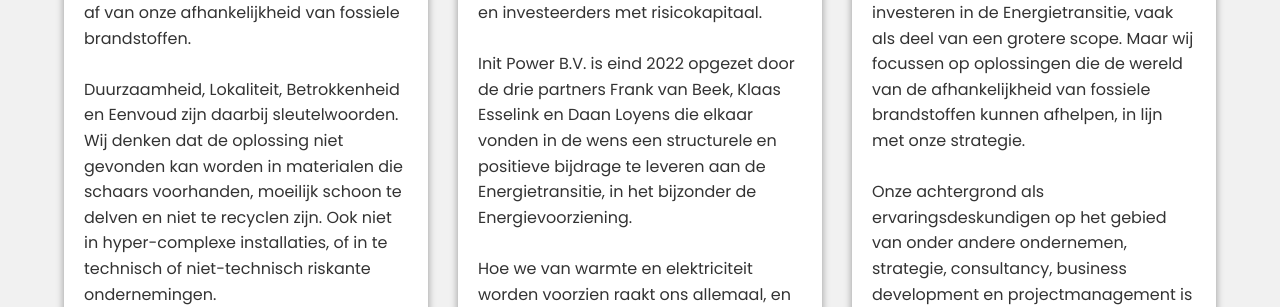
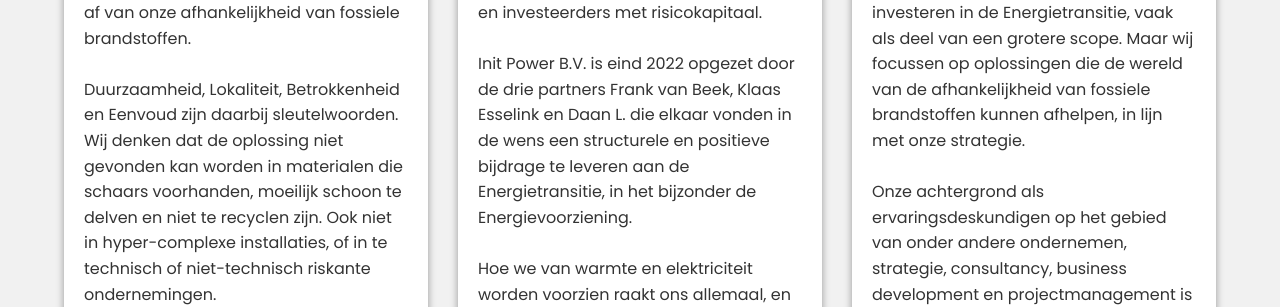
Before and after one commit to daanl63/initpower-new, a Jekyll site: the page built from index.html, in a window 1280 px wide. Shown: the part 477-784 px from the top of the page. Built offline with Jekyll 4.4.1, drawn with Linux system fonts in a browser that asks for light colours; nearby versions of some CDN libraries.

Commit message:
(fix): privacy fixes

```diff
--- a/_data/team.yaml
+++ b/_data/team.yaml
@@ -9,7 +9,7 @@
     bio:  Klaas heeft eveneens een lange kleurrijke Shell carriére gehad en hij is tevens bestuurder van de energie corporatie Haagse Stroom. Klaas is afgestudeerd in de Informatica aan de Rijksuniversiteit Groningen. Hij is tevens gepromoveerd op dit gebied.
     img:  Klaas.png
 
-  - name: Daan Loyens
+  - name: Daan L.
     role: CFO
     bio:  Daan heeft ook een Shell achtergrond en is een ervaren ondernemer en investeerder met meerdere exits. Daan is afgestudeerd in de Informatica aan de TU Eindhoven. Daar is hij ook gepromoveerd en in de Coronaperiode heeft hij zijn Executive Master behaald in Cybersecurity & Governance aan de Universiteit van Leiden.
     img:  Daan closeup.png
--- a/contact.html
+++ b/contact.html
@@ -12,7 +12,7 @@
             <p>Email: <a href="mailto:{{site.email}}">{{site.email}}</a>
             </p>
             &nbsp;
-            <p>Ons hoofdkantoor is gelegen op de 39e verdieping van De Kroon in het centrum van Den Haag.
+            <p>Ons hoofdkantoor is gelegen hoog in het gebouw De Kroon in het centrum van Den Haag.
             <p>&nbsp; </p>
             <!--  <p>Officieel adres:
                 {{ site.address }}
--- a/index.html
+++ b/index.html
@@ -27,7 +27,7 @@
         <h3>Over Ons</h3>
         <p>Wij zijn ervaren industriële professionals en investeerders met risicokapitaal.</p>
         <p>&nbsp;</p>
-        <p>Init Power B.V. is eind 2022 opgezet door de drie partners Frank van Beek, Klaas Esselink en Daan Loyens die elkaar vonden in de wens een structurele en positieve bijdrage te leveren aan de Energietransitie, in het bijzonder de Energievoorziening.
+        <p>Init Power B.V. is eind 2022 opgezet door de drie partners Frank van Beek, Klaas Esselink en Daan L. die elkaar vonden in de wens een structurele en positieve bijdrage te leveren aan de Energietransitie, in het bijzonder de Energievoorziening.
         </p>
         <p>&nbsp;</p>
         <p>
```
